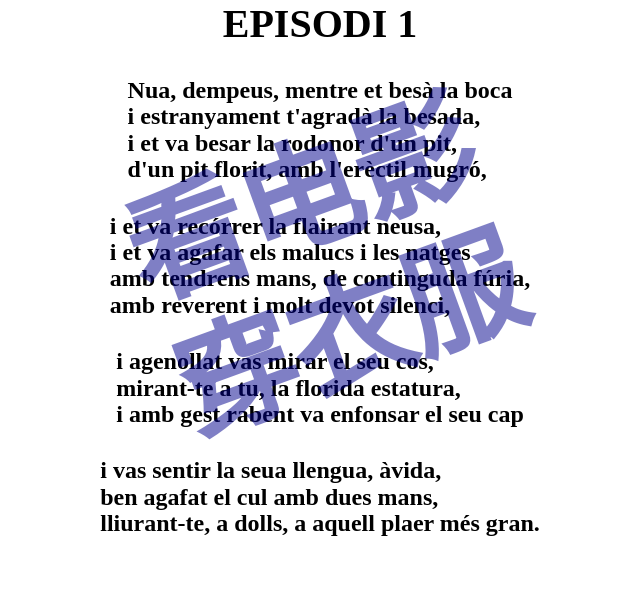
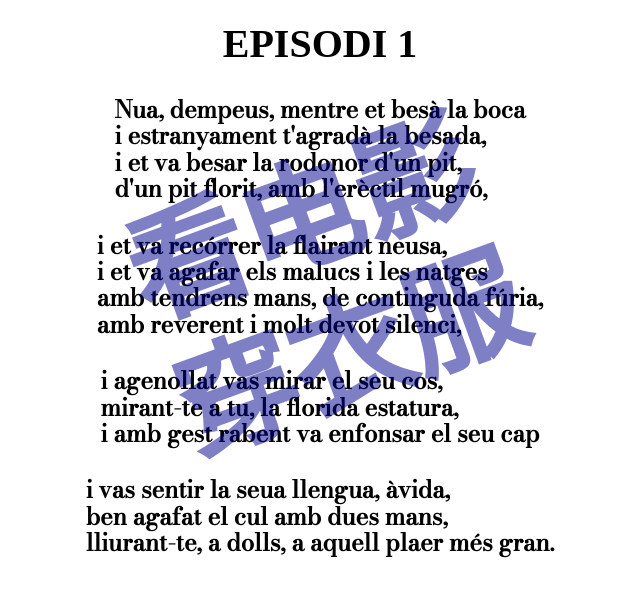
Before and after one commit to iker-mb/p7, a plain HTML site: page index.html in a window 1280 px wide. Shown: the whole page, without its empty margins (320-960 px from the left). Drawn offline with nearby package versions, Linux system fonts and the light colour scheme.

Commit message:
Add files via upload

```diff
--- a/index.html
+++ b/index.html
@@ -4,6 +4,9 @@
     <meta charset="UTF-8">
     <meta name="viewport" content="width=device-width, initial-scale=1.0">
     <title>poema</title>
+    <link rel="preconnect" href="https://fonts.googleapis.com">
+<link rel="preconnect" href="https://fonts.gstatic.com" crossorigin>
+<link href="https://fonts.googleapis.com/css2?family=Bodoni+Moda:opsz@6..96&display=swap" rel="stylesheet">
 </head>
 <style>
         * {
@@ -13,7 +16,7 @@
 }
 
 body {
-    font-family: 'Times New Roman', Times, serif;
+    font-family: bodoni-moda;
     background-color: white;
     display: flex;
     height: 100vh;
@@ -21,16 +24,29 @@ body {
 p{
     padding-top: 30px;
 }
+// <uniquifier>: Use a unique and descriptive class name
+// <weight>: Use a value from 400 to 900
+
+.bodoni-moda{
+
+}
 
 .container {
     position: relative;
     width: 100vw;
     height: 100vh;
+    margin-top: 10px;
 }
 #titol{
     display: flex;
     justify-content: center;
     font-size: 20px;
+    margin-top: 10px;
+    transition: text-decoration 2s, font-size 1s;
+}
+#titol:hover{
+    font-size: 38px;
+    text-decoration: underline;
 }
 
 .foreground-text {
@@ -42,12 +58,20 @@ p{
     height: 100vh;
     position: absolute;
     color: black;
+        font-family: "Bodoni Moda", serif;
+        font-optical-sizing: auto;
+        font-weight: 400;
+        font-style: normal;
     font-size: 24px;
     font-weight: bold;
     line-height: 1.1;
     text-align: left;
+    transition: letter-spacing 2s, color 3s;
 }
-
+.foreground-text:hover{
+    letter-spacing: 14px;
+    color: rgba(0, 0, 139, 0.5);
+}
 .background-text {
     display: flex;
     flex-direction: column;
@@ -59,6 +83,10 @@ p{
     line-height: 1.2;
     transform: rotate(-20deg);
     margin-top: 50px;
+    transition: opacity 2s;
+}
+.background-text:hover{
+    opacity: 0;
 }
 
 
```
